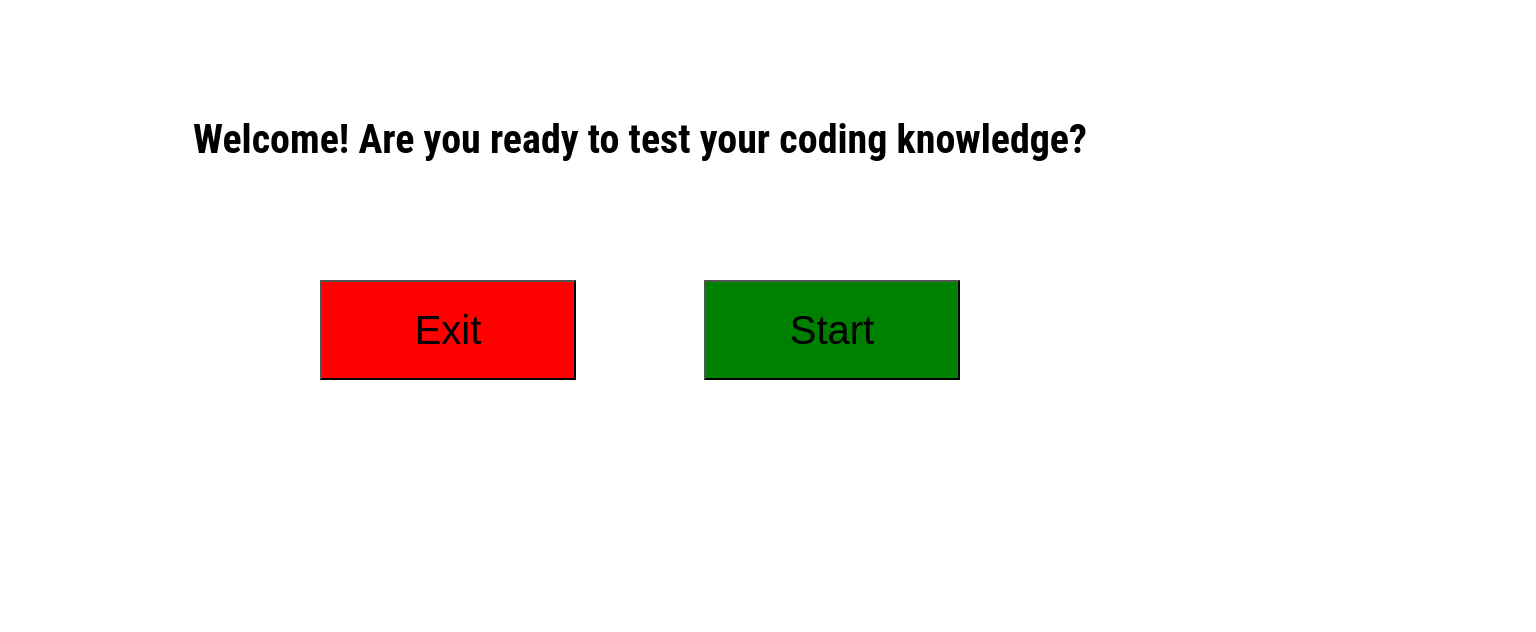
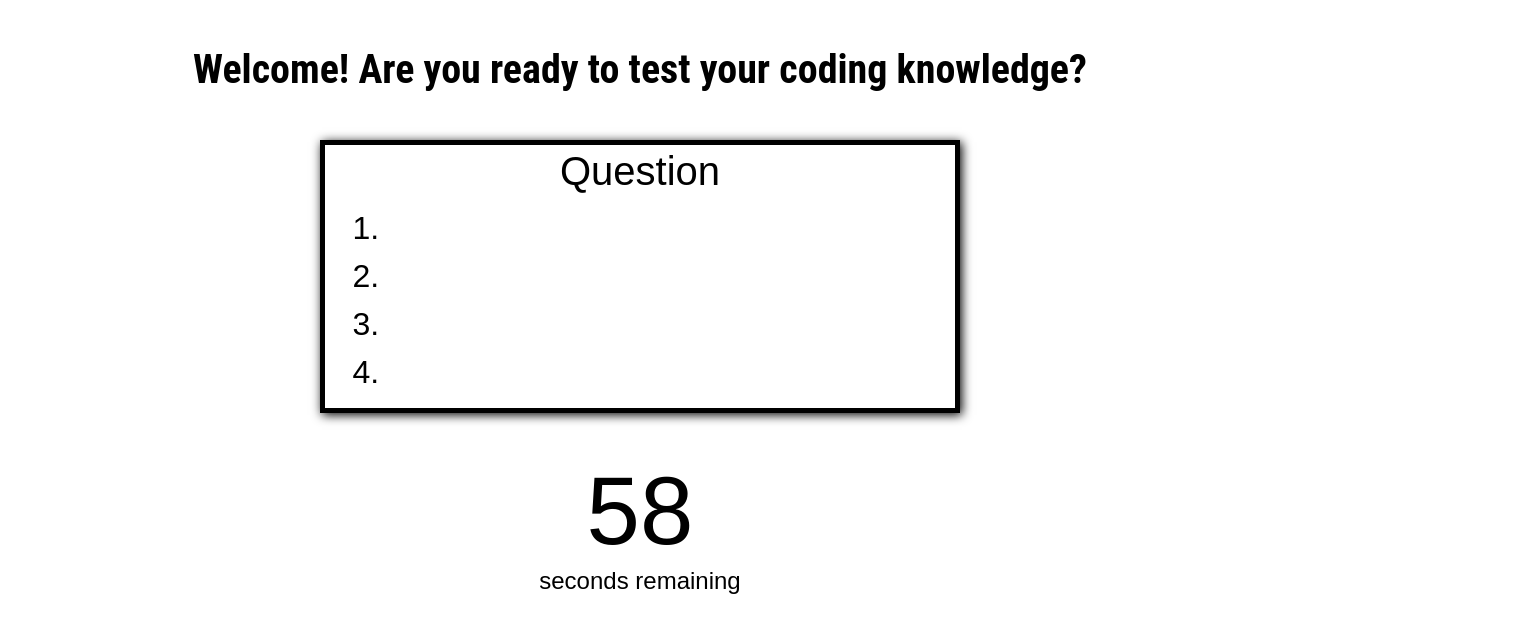
Before and after one commit to benbillings/Coding-Quiz, a plain HTML site: page index.html in a window 1280 px wide. Both pictures are taken after a click on the button "Start". Shown: the whole page, 1536 px wide, since content can reach past the window. Drawn offline with Linux system fonts and the light colour scheme.

Commit message:
created question/answer section

```diff
--- a/assets/css/style.css
+++ b/assets/css/style.css
@@ -3,8 +3,7 @@
 }
 
 h1 {
-    position: relative;
-    top: 3em;
+    margin: 50px 0px;
     font-family: 'Roboto Condensed', roboto, sans-serif;
     font-size: 2.5em;
 }
@@ -13,15 +12,13 @@ h1 {
     display: flex;
     align-content: space-around;
     flex-flow: row no-wrap;
-    position: relative;
-    left: 20%;
-    top: 15em;
+    justify-content: center;
 }
 
 .start-btns button {
     width: 20%;
     height: 100px;
-    margin: 0px 5%;
+    margin: 50px 5%;
 }
 
 .start-btns button:hover {
@@ -40,3 +37,26 @@ h1 {
 .btn-text {
     font-size: 2.5em;
 }
+
+.timer {
+    margin: 50px 0px;
+    font-size: 6em;
+}
+
+.timer p {
+    margin-top: 10px;
+    font-size: 25%;
+}
+
+/* box for quiz questions */
+.quiz-box p {
+    font-size: 2.5em;
+    margin-top: 1%;
+}
+
+.quiz-box ul {
+    margin: 2% 10%;
+    font-size: 2em;
+    line-height: 1.5;
+    list-style: decimal;
+}
--- a/assets/script.js
+++ b/assets/script.js
@@ -0,0 +1,51 @@
+var exitBtn = document.querySelector("#exit-btn");
+var startBtn = document.querySelector("#start-btn");
+var timerElement = document.querySelector(".timer-count");
+
+var timer;
+var timerCount = 60;
+
+
+
+
+
+
+// on exit button click, the page closes
+exitBtn.addEventListener("click", exitPage);
+
+function exitPage() {
+    console.log(window.close());
+}
+
+// on start button click, the timer begins counting down and the quiz starts
+startBtn.addEventListener("click", startQuiz);
+
+function startQuiz() {
+    startTimer();
+    hideButtons();
+}
+
+function startTimer() {
+    timer = setInterval(function() {
+        timerCount --;
+        timerElement.textContent = timerCount;
+        // if time runs out, display game over message
+        if (timerCount <= 0) {
+            alert("Time's up. Game over!");
+            gameOver();
+            clearInterval(timer);
+        }
+    }, 1000);
+}
+
+function hideButtons() {
+    exitBtn.style.display = "none";
+    startBtn.style.display = "none";
+
+    var quizBox = document.querySelectorAll(".quiz-box");
+    quizBox.style.display = "none";
+}
+
+function gameOver () {
+
+}
--- a/index.html
+++ b/index.html
@@ -16,7 +16,30 @@
         <button id="start-btn"><span class="btn-text">Start</span></button>
     </div>
 
+    <div class="quiz-box"
+    style="width: 50%;
+        height: auto;
+        /* display: none; */
+        margin: auto;
+        background-color: white;
+        border: 5px black solid;
+        box-shadow: 2px 2px 10px black">
 
+        <p class="centertext">Question</p>
+
+        <ul>
+            <li></li>
+            <li></li>
+            <li></li>
+            <li></li>
+        </ul>
+
+    </div>
+
+    <div class="timer centertext">
+        <div class="timer-count">60</div>
+        <p>seconds remaining</p>
+    </div>
 
 
     <script type="text/javascript" src="./assets/script.js"></script>
```
